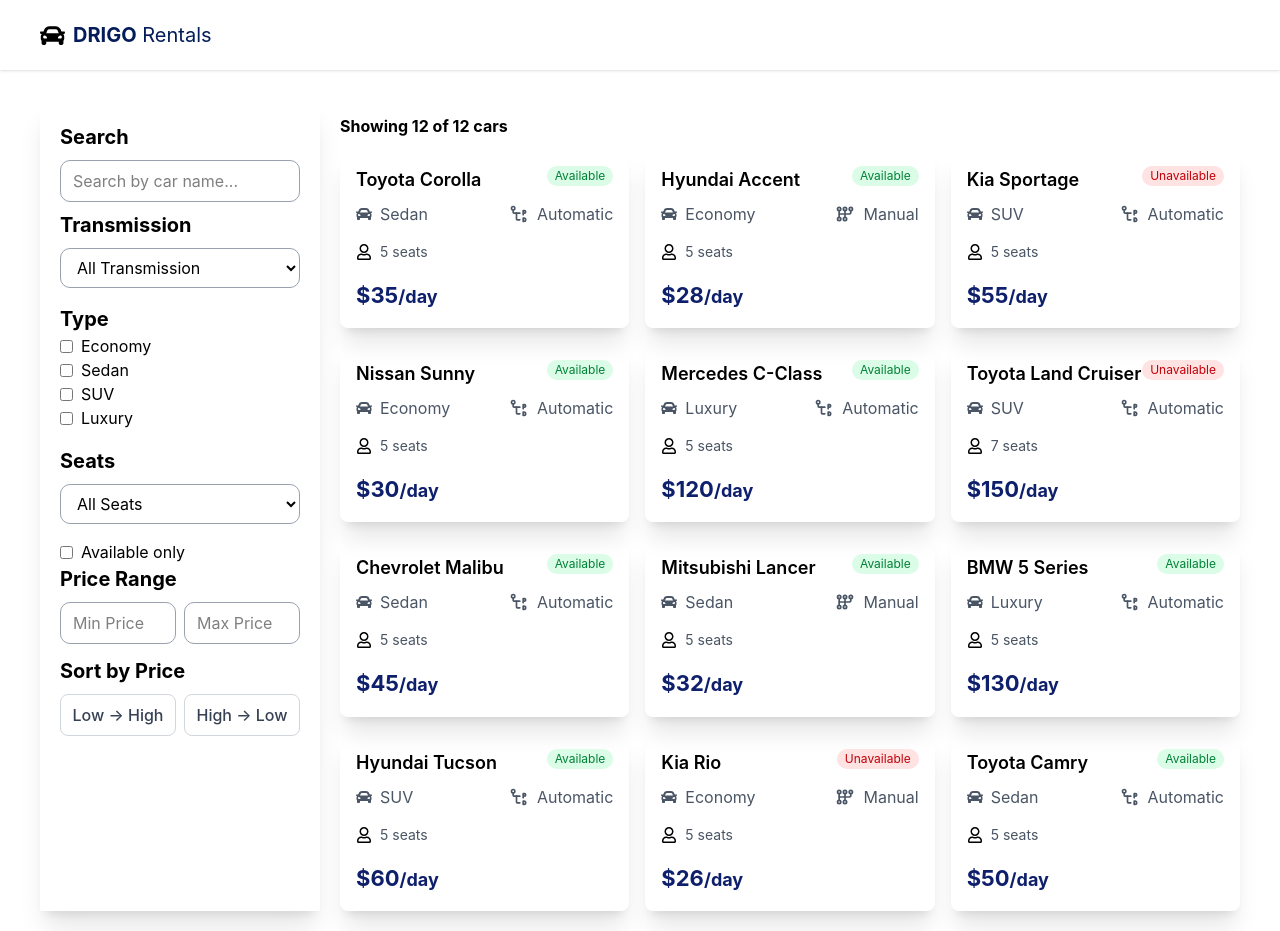
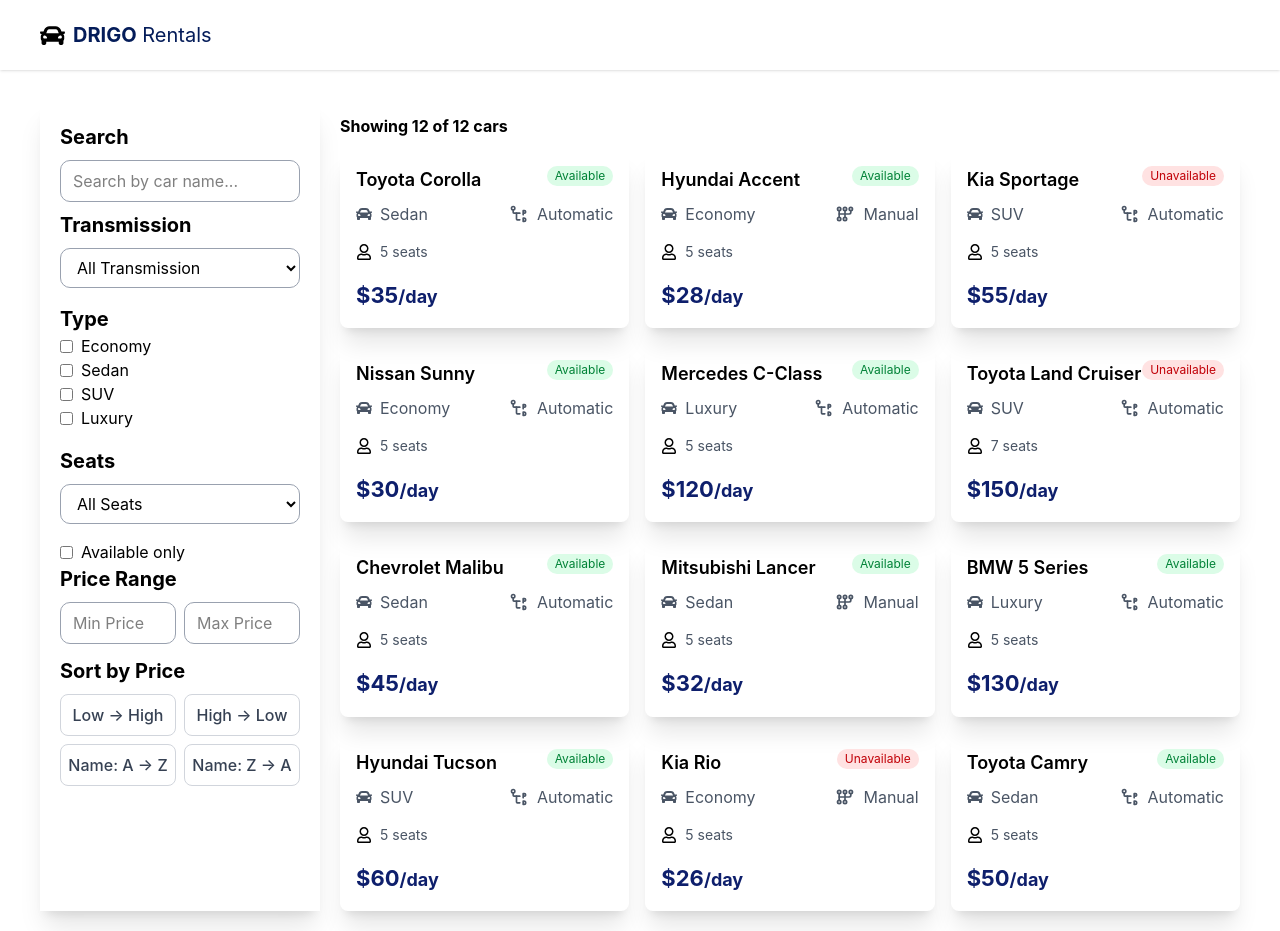
Before and after one commit to Baim55/Drigo-car-browser, a React (Vite) app: page / in a window 1280 px wide. Built offline with nearby package versions, Linux system fonts and the light colour scheme.

Commit message:
extend sort with name A-Z and Z-A

```diff
--- a/src/components/FilterBar.jsx
+++ b/src/components/FilterBar.jsx
@@ -41,7 +41,6 @@
       </div>
       <div className="w-full">
         <p className="font-bold text-[20px]">Seats</p>
-
         <select
           value={seats}
           onChange={(e) => onSeatsChange(e.target.value)}
--- a/src/components/SortSelect.jsx
+++ b/src/components/SortSelect.jsx
@@ -25,6 +25,29 @@
           High → Low
         </button>
       </div>
+      <div className="flex gap-2 mt-2">
+        <button
+          onClick={() => onSortChange("name-az")}
+          className={`flex-1 rounded-lg py-2 font-medium border transition ${
+            sort === "name-az"
+              ? "bg-blue-900 text-white border-blue-900"
+              : "bg-white text-gray-700 border-gray-300 hover:bg-gray-100"
+          }`}
+        >
+          Name: A → Z
+        </button>
+
+        <button
+          onClick={() => onSortChange("name-za")}
+          className={`flex-1 rounded-lg py-2 font-medium border transition ${
+            sort === "name-za"
+              ? "bg-blue-900 text-white border-blue-900"
+              : "bg-white text-gray-700 border-gray-300 hover:bg-gray-100"
+          }`}
+        >
+          Name: Z → A
+        </button>
+      </div>
     </div>
   );
 }
--- a/src/utils/sortCars.js
+++ b/src/utils/sortCars.js
@@ -5,6 +5,12 @@
   if (sort === "high-low") {
     return [...cars].sort((a, b) => b.pricePerDay - a.pricePerDay);
   }
+  if (sort === "name-az") {
+    return [...cars].sort((a, b) => a.name.localeCompare(b.name));
+  }
+  if (sort === "name-za") {
+    return [...cars].sort((a, b) => b.name.localeCompare(a.name));
+  }
   return cars;
 }
 
```
